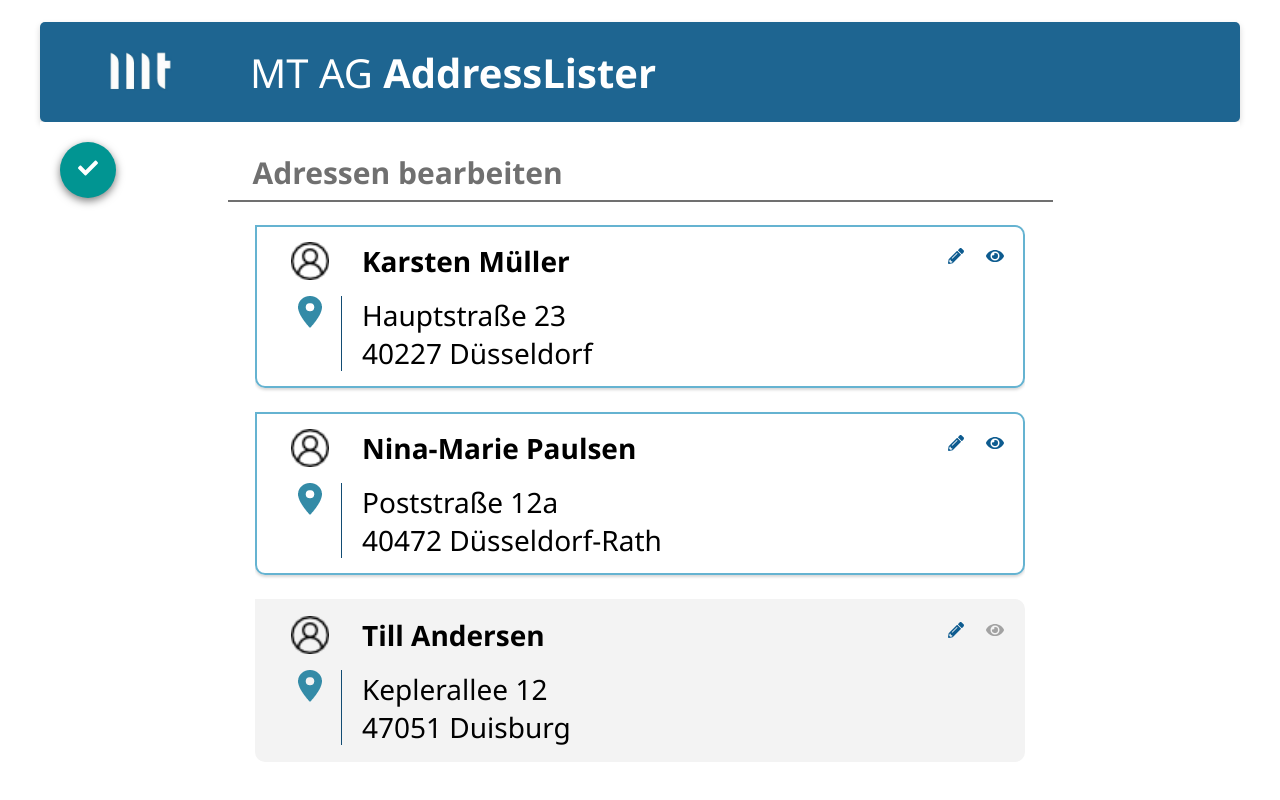
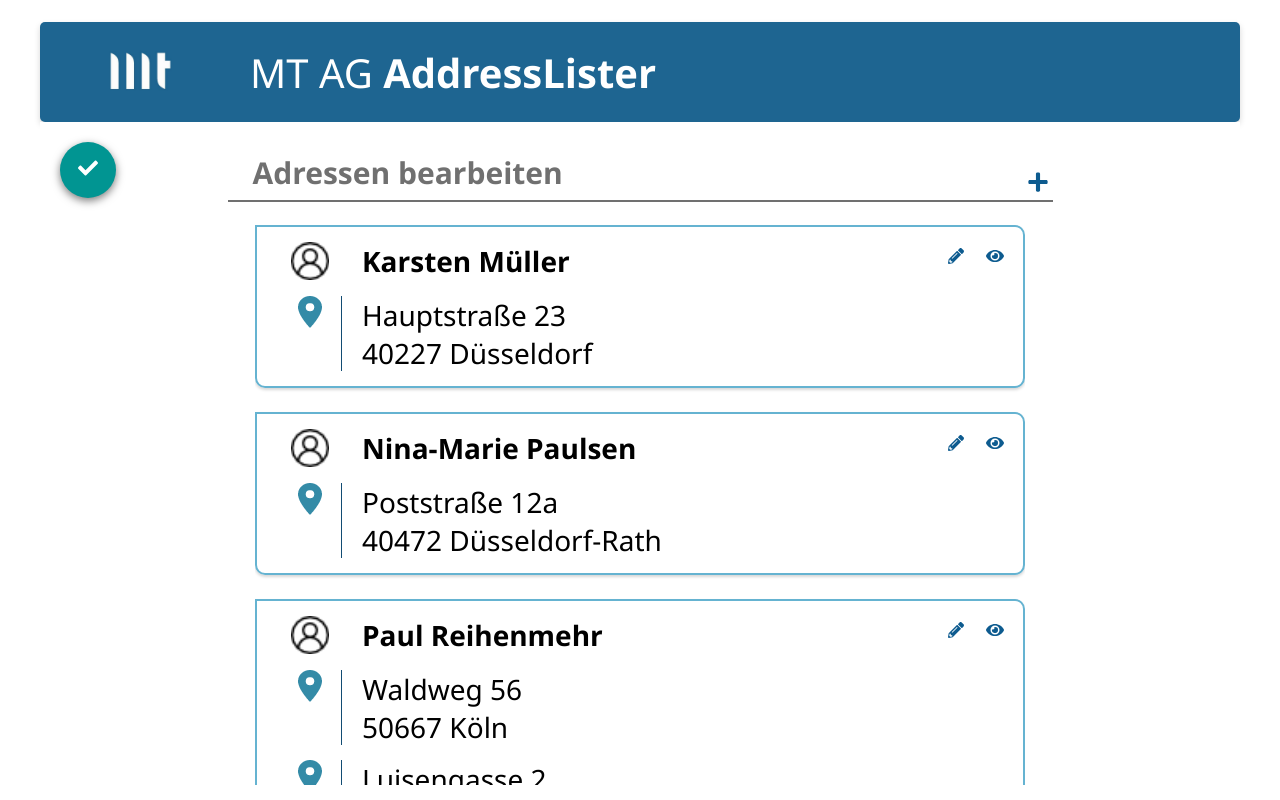
Before and after one commit to tobi-fis/mt-ag-addresslist, a Vue app in the folder src/addresslister/: page / in a window 1280 px wide. Both pictures are taken after a click on the element 88 px from the left and 170 px from the top of the page. Built offline with nearby package versions, Linux system fonts and the light colour scheme.

Commit message:
addressLister v0.6: Add New Contacts
Neue Kontakte können hinzugefügt werden.

```diff
--- a/src/addresslister/package.json
+++ b/src/addresslister/package.json
@@ -12,6 +12,7 @@
     "@fortawesome/free-solid-svg-icons": "^5.15.4",
     "@fortawesome/vue-fontawesome": "^3.0.0-5",
     "core-js": "^3.6.5",
+    "uuid": "^8.3.2",
     "vue": "^3.0.0"
   },
   "devDependencies": {
--- a/src/addresslister/src/App.vue
+++ b/src/addresslister/src/App.vue
@@ -8,7 +8,16 @@
       <font-awesome-icon v-if="editMode" class="buttonIcon" icon="check" />
       <font-awesome-icon v-else class="buttonIcon" icon="pencil-alt" />
     </div>
-    <p id="appHeaderText" v-text="headerText" />
+    <div id="appHeaderText">
+      <span v-text="headerText" />
+      <font-awesome-icon
+        v-if="editMode"
+        class="iconButton"
+        icon="plus"
+        style="height: 22px; width: 22px"
+        @click="newContact"
+      />
+    </div>
   </div>
   <div id="contactScroller">
     <person-card
@@ -25,7 +34,7 @@
     :shouldRender="renderEditDialog"
     @abortEdit="abortEdit"
     @deleteContact="deleteContact"
-    @confirmEdit="closeEditDialog"
+    @confirmEdit="confirmEdit"
   />
 </template>
 
@@ -33,6 +42,7 @@
 import PersonCard from "./components/PersonCard.vue";
 import EditDialog from "./components/EditDialog.vue";
 import json from "./assets/contacts.json";
+import { v4 as uuidv4 } from "uuid";
 
 export default {
   name: "App",
@@ -69,20 +79,17 @@
       this.renderEditDialog = true;
     },
     abortEdit(id, contactOld) {
-         let resetContact = this.contacts.find(
-        (contact) => contact.id === id
-      );
-
-      resetContact.name = contactOld.name;
-
-      let j = 0
-      for (const address of contactOld.addresses){
-        Object.assign(resetContact.addresses[j], address);
-        j++;
+      let resetContact = this.contacts.find((contact) => contact.id === id);
+      if (resetContact != undefined) {
+        resetContact.name = contactOld.name;
+        let j = 0;
+        for (const address of contactOld.addresses) {
+          Object.assign(resetContact.addresses[j], address);
+          j++;
+        }
+        // Alle ggf. hinzugefügten Adressen löschen
+        resetContact.addresses.splice(j);
       }
-
-      // Alle ggf. hinzugefügten Adressen löschen
-      resetContact.addresses.splice(j)
 
       this.closeEditDialog();
     },
@@ -98,6 +105,28 @@
         1
       );
     },
+    newContact() {
+      this.contactToEdit = {
+        id: uuidv4(),
+        hidden: false,
+        name: "",
+        addresses: [{ street: "", zip: "", city: "" }],
+      };
+      this.renderEditDialog = true;
+    },
+    confirmEdit(id) {
+      // Prüfen ob ID schon vorhanden, falls ja nichts tun da Daten schon durch v-model aktualisiert werden
+      if (!this.contacts.some((contact) => contact.id === id)) {
+        let newContact = JSON.parse(JSON.stringify(this.contactToEdit));
+        this.contacts.push(newContact);
+      }
+      this.contacts.sort((a, b) => a.name.localeCompare(b.name));
+      this.closeEditDialog();
+    },
+  },
+
+  mounted: function () {
+    this.contacts.sort((a, b) => a.name.localeCompare(b.name));
   },
 
   components: {
@@ -124,6 +153,9 @@
 }
 
 #appHeaderText {
+  display: flex;
+  justify-content: space-between;
+  align-items: flex-end;
   width: 800px;
   margin: 0px auto 0px auto;
   align-self: flex-end;
@@ -153,6 +185,7 @@
   display: none;
 }
 
+/* Floating Action Button */
 .fab {
   cursor: pointer;
   width: 56px;
@@ -184,4 +217,21 @@
 .fab.secondary:hover {
   background-color: #00b3a6;
 }
+
+/* Klickbares Icon */
+.iconButton {
+  grid-column: 2;
+  height: 28px;
+  margin: 0px 4px;
+  color: #0d5b8f;
+  cursor: pointer;
+}
+
+.iconButton.inactive {
+  color: #a2a2a2;
+}
+
+.iconButton:hover {
+  color: #1e6591;
+}
 </style>
--- a/src/addresslister/src/components/PersonCard.vue
+++ b/src/addresslister/src/components/PersonCard.vue
@@ -12,12 +12,12 @@
     </div>
     <div class="cardButtons" :class="editMode ? '' : 'invisible'">
       <font-awesome-icon
-        class="cardButtonIcon"
+        class="iconButton"
         icon="pencil-alt"
         @click="editContact"
       />
       <font-awesome-icon
-        class="cardButtonIcon"
+        class="iconButton"
         :class="cardInactive ? 'inactive' : ''"
         icon="eye"
         @click="toggleHidden"
@@ -129,22 +129,6 @@
   justify-content: space-between;
 }
 
-.cardButtonIcon {
-  grid-column: 2;
-  height: 28px;
-  margin: 0px 4px;
-  color: #0d5b8f;
-  cursor: pointer;
-}
-
-.cardButtonIcon.inactive {
-  color: #a2a2a2;
-}
-
-.cardButtonIcon:hover {
-  color: #1e6591;
-}
-
 .cardButtons {
   grid-column: 2;
 }
--- a/src/addresslister/src/main.js
+++ b/src/addresslister/src/main.js
@@ -3,13 +3,14 @@
 
 //FontAwesome Icons
 import { library } from "@fortawesome/fontawesome-svg-core";
-import { faPencilAlt, faCheck, faEye, faTrashAlt, faTimes } from "@fortawesome/free-solid-svg-icons";
+import { faPencilAlt, faCheck, faEye, faTrashAlt, faTimes, faPlus } from "@fortawesome/free-solid-svg-icons";
 import { FontAwesomeIcon } from "@fortawesome/vue-fontawesome";
 library.add(faPencilAlt);
 library.add(faCheck);
 library.add(faEye);
 library.add(faTrashAlt);
 library.add(faTimes);
+library.add(faPlus);
 
 createApp(App)
   .component("font-awesome-icon", FontAwesomeIcon)
```
Also changed, not shown: 1 other file (tests, documents, lock files or other folders).
